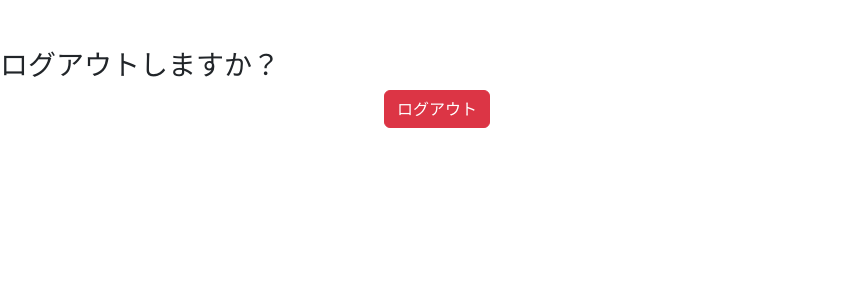
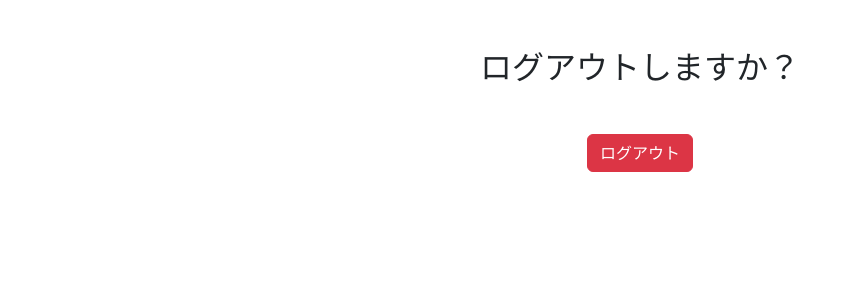
Before and after one commit to maedaaaa/abcc_system_sd2g_2022_grp5, a PHP site: the page made by (G1-12-1)logout.php in a window 1280 px wide. Shown: the part 102-402 px from the top of the page, without its empty margins (0-851 px from the left). Run offline with PHP 8.4, Linux system fonts and the light colour scheme.

Commit message:
ログアウトなど修正
少し修正

```diff
--- a/(G1-12-1)logout.php
+++ b/(G1-12-1)logout.php
@@ -17,8 +17,10 @@
 <!-- header読み込み -->
 <?php include_once 'header.php'; ?>
 
-<h3 style="margin-top:150px;">ログアウトしますか？</h2>
-<a href="logout.php" style="margin-top: 3%; margin-left:30%; margin-bottom:10%;"><button class="btn btn-danger" >ログアウト</button></a>
+<div class="comp">
+<h2>ログアウトしますか？</h2>
+<a href="logout.php"><button class="btn btn-danger" style="margin-top:40px;">ログアウト</button></a>
+</div>
 
     <script src="https://cdn.jsdelivr.net/npm/bootstrap@5.2.2/dist/js/bootstrap.bundle.min.js" integrity="sha384-OERcA2EqjJCMA+/3y+gxIOqMEjwtxJY7qPCqsdltbNJuaOe923+mo//f6V8Qbsw3" crossorigin="anonymous"></script>
 </body>
--- a/css/style.css
+++ b/css/style.css
@@ -132,3 +132,8 @@ body {
     }
   }
 /* ----------------------------------- */
+
+.comp{
+  margin-top: 150px;
+  text-align: center;
+}
```
Also changed, not shown: (G1-12-2)logoutcomp.php (+5 -2 lines), (G1-4-2)logincomp.php (+5 -4 lines).
